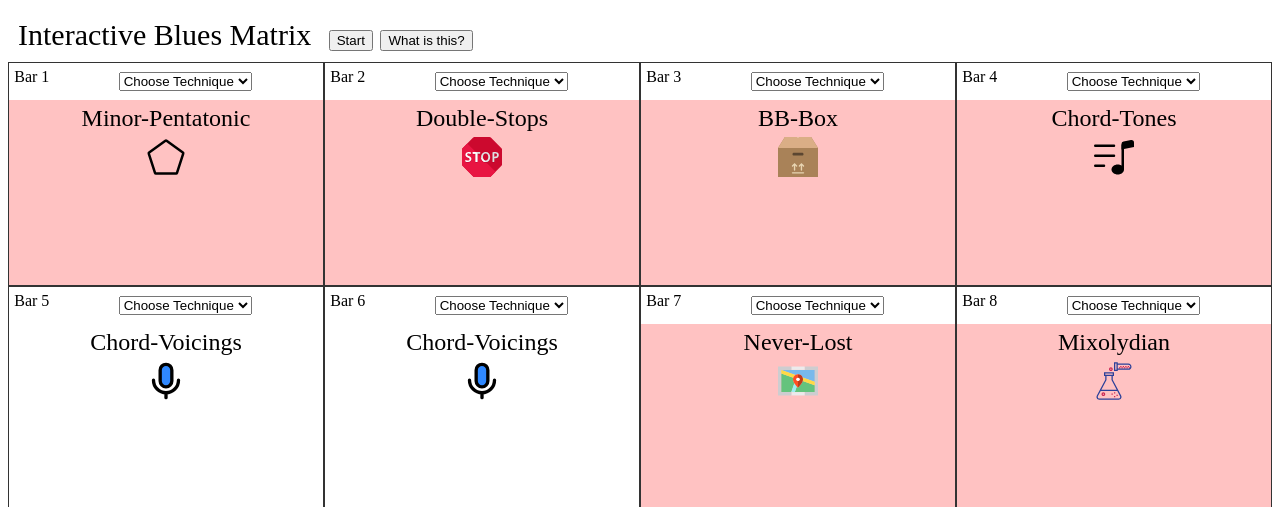
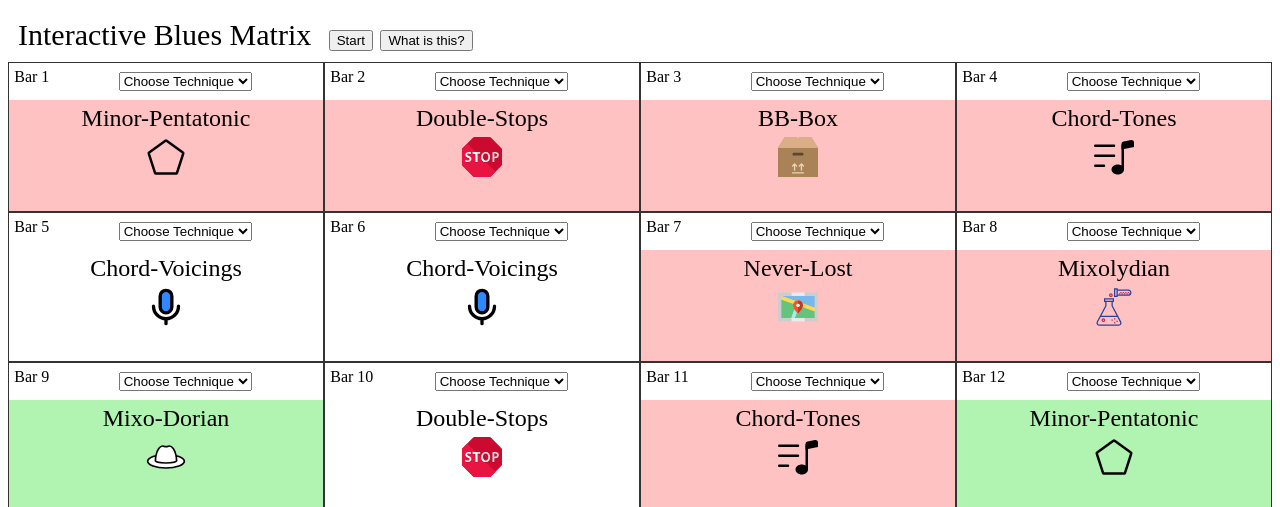
Before and after one commit to LukeSwiderski/bluesMatrix, a plain HTML site: page bluesMatrix.html in a window 1280 px wide. Shown: the top 507 px of the page. Drawn offline with Linux system fonts and the light colour scheme.

Commit message:
Revert "Add last bar design changes"
This reverts commit 5de413677adeda77d528b8bb11cc26b2cc58b7ba.

```diff
--- a/app.js
+++ b/app.js
@@ -98,7 +98,7 @@
           symbolDiv.classList.add('one-chord');
         }
 
-        if (barId === 9) {
+        if (barId === 9 || barId === 12) {
           techniqueDiv.classList.add('five-chord');
           symbolDiv.classList.add('five-chord');
         }
--- a/bluesMatrix.html
+++ b/bluesMatrix.html
@@ -49,9 +49,8 @@
     <div class="grid-container" id="11">
       <div class="grid-item bar">Bar 11</div>
     </div>
-    <div class="grid-container-last-bar" id="12">
+    <div class="grid-container" id="12">
       <div class="grid-item bar">Bar 12</div>
-      <!-- <div class="quarter-1"></div> -->
     </div>
   </div>
   <div class="credit">App Created By Luke Swiderski</div>
--- a/main.css
+++ b/main.css
@@ -17,30 +17,6 @@
   grid-template-columns: repeat(6, 1fr);
   grid-template-rows: repeat(4, 1fr);
   border: 1px solid rgba(0, 0, 0, 0.8);
-}
-
-.grid-container-last-bar {
-  display: grid;
-  grid-template-columns: repeat(8, 1fr);
-  grid-template-rows: repeat(4, 1fr);
-  border: 1px solid rgba(0, 0, 0, 0.8);
-}
-
-@media only screen and (min-width: 1000px) {
-  /* For desktop: */
-  .grid-container {
-    display: grid;
-    grid-template-columns: repeat(6, 1fr);
-    grid-template-rows: repeat(6, 1fr);
-    border: 1px solid rgba(0, 0, 0, 0.8);
-  }
-
-  .grid-container-last-bar {
-    display: grid;
-    grid-template-columns: repeat(8, 1fr);
-    grid-template-rows: repeat(6, 1fr);
-    border: 1px solid rgba(0, 0, 0, 0.8);
-  }
 }
 
 .grid-item {
@@ -85,36 +61,12 @@
   grid-column-end: -1;
 }
 
-/* #technique12 {
-  font-size: 24px;
-  grid-column-start: 3;
-  grid-column-end: -1;
-  background-color:  rgb(177, 244, 177);
-} */
-
 .symbol {
   grid-column-start: 1;
   grid-column-end: -1;
   grid-row-start: 3;
   grid-row-end: 7;
   padding-top: 0;
-}
-
-/* #symbol12 {
-  grid-column-start: 3;
-  grid-column-end: -1;
-  grid-row-start: 3;
-  grid-row-end: 7;
-  padding-top: 0;
-  background-color:  rgb(177, 244, 177);
-} */
-
-.quarter-1 {
-  grid-column-start: 1;
-  grid-column-end: 3;
-  grid-row-start: 2;
-  grid-row-end: -1;
-  background-color: rgb(255, 194, 194);
 }
 
 img {
```
